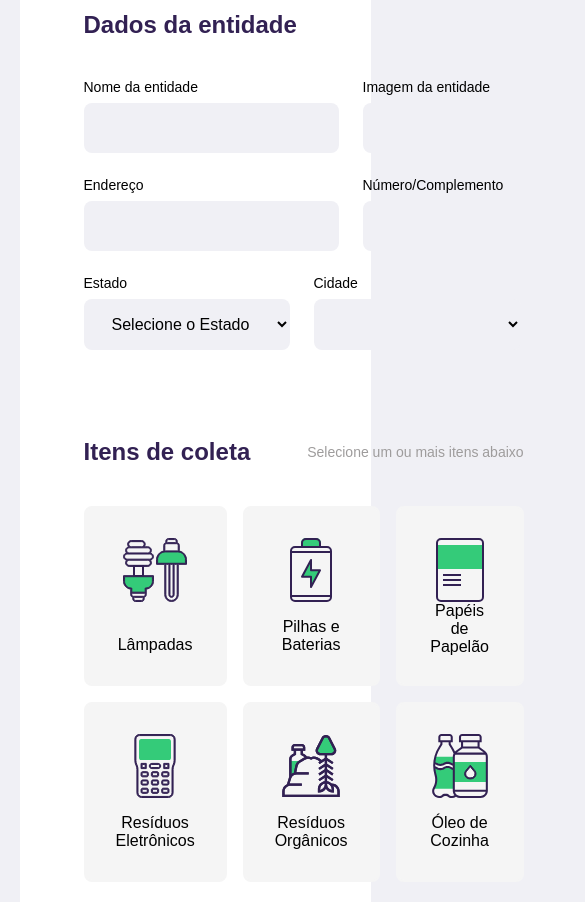
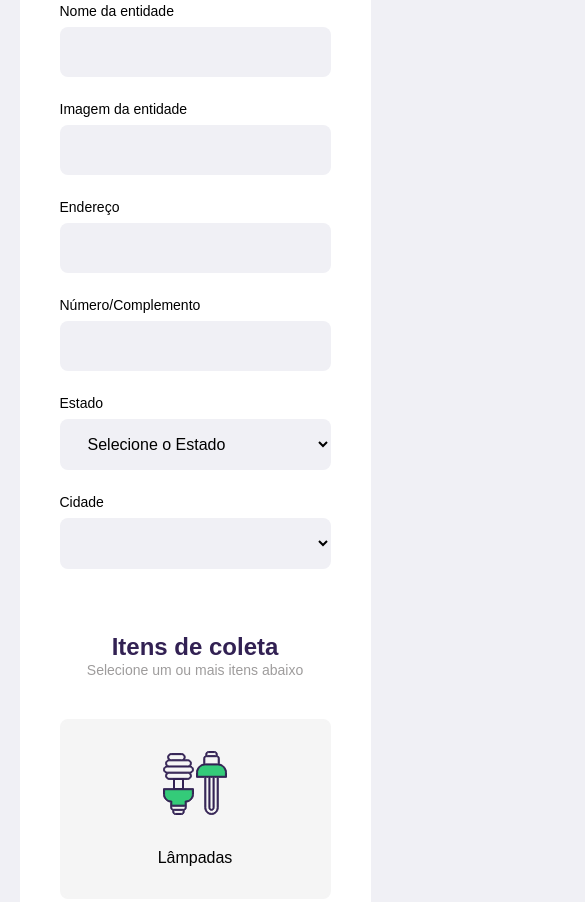
Before and after one commit to Silva404/Ecoleta-, a plain HTML site: page create-point.html in a window 390 px wide. Shown: the part 415-1317 px from the top of the page, 585 px wide, since content can reach past the window. Drawn offline with Linux system fonts and the light colour scheme.

Commit message:
create-point responsive part

```diff
--- a/create-point.html
+++ b/create-point.html
@@ -10,6 +10,8 @@
 
     <link rel="stylesheet" href="../styles/main.css">
     <link rel="stylesheet" href="../styles/create-point.css">
+    <link rel="stylesheet" href="../styles/responsive-create-point.css">
+
 
     <title>Criando ponto de coleta</title>
 </head>
--- /dev/null
+++ b/styles/responsive-create-point.css
@@ -0,0 +1,60 @@
+@media (max-width: 960px) {
+    form .field-group {
+        display: block;
+    }
+    form .field + .field {
+        margin-left: 0;
+    }
+    .itens-grid {
+        list-style: none;
+        display: grid;
+        grid-template-columns: repeat(2, 1fr);
+        gap: 16px;
+    }
+}
+
+
+@media (max-width: 600px) {
+    form fieldset legend.warn {
+        display: block;
+
+        text-align: center;
+    }
+}
+
+@media (max-width: 450px) {
+    form {
+        padding: 40px;
+    }
+    form h1 {
+        font-size: 32px;
+        text-align: center;
+    }
+    #page-create-point header a {
+        font-size: 14px;
+        align-items: center;
+    }
+    form .field-group {
+        display: block;
+    }
+    form .field + .field {
+        margin-left: 0;
+    }
+    .itens-grid {
+        list-style: none;
+        display: grid;
+        grid-template-columns:  1fr;
+        gap: 16px;
+    }
+}
+@media (max-width: 380px) {
+    form {
+        padding: 20px;
+    }
+    header a span {
+        margin-right: 0;
+    }
+    header a strong {
+        width: 50px;
+    }
+}
```
Also changed, not shown: scripts/create-point.js (added), scripts/script.js (deleted).
